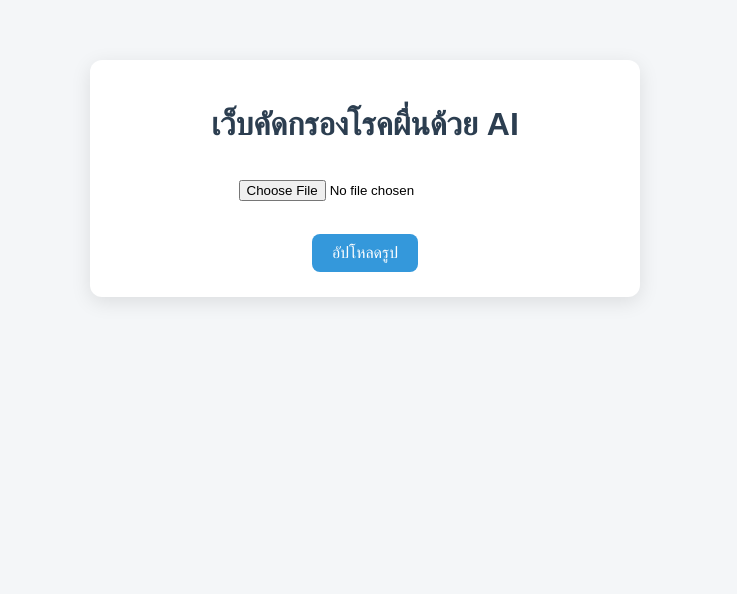
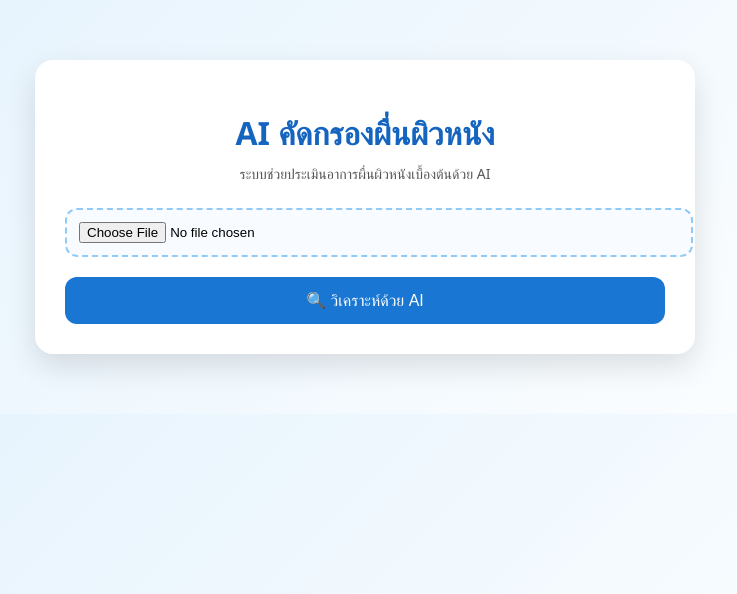
Before and after one commit to jmobiless2018-blip/ai-skin-web, a Flask app: page / in a window 1280 px wide. Shown: the top 594 px of the page, without its empty margins (275-1012 px from the left). Run offline with Flask 3, Linux system fonts and the light colour scheme.

Commit message:
make website responsive and improve UI

```diff
--- a/requirements.txt
+++ b/requirements.txt
@@ -1,5 +1,3 @@
 flask
-gunicorn
+numpy
 pillow
-numpy
-tensorflow
--- /dev/null
+++ b/static/style.css
@@ -0,0 +1,93 @@
+body {
+    font-family: "Segoe UI", Tahoma, sans-serif;
+    background: linear-gradient(135deg, #e3f2fd, #ffffff);
+    margin: 0;
+    padding: 0;
+}
+
+.container {
+    max-width: 600px;
+    margin: 60px auto;
+    background: #ffffff;
+    border-radius: 18px;
+    padding: 30px;
+    box-shadow: 0 12px 30px rgba(0,0,0,0.12);
+}
+
+h1 {
+    text-align: center;
+    color: #1565c0;
+    margin-bottom: 10px;
+}
+
+.subtitle {
+    text-align: center;
+    color: #555;
+    font-size: 14px;
+    margin-bottom: 25px;
+}
+
+input[type="file"] {
+    width: 100%;
+    padding: 12px;
+    border: 2px dashed #90caf9;
+    border-radius: 12px;
+    background: #f8fbff;
+    cursor: pointer;
+}
+
+button {
+    width: 100%;
+    margin-top: 20px;
+    padding: 14px;
+    font-size: 16px;
+    border: none;
+    border-radius: 12px;
+    background: #1976d2;
+    color: white;
+    cursor: pointer;
+}
+
+button:hover {
+    background: #1565c0;
+}
+
+.result-box {
+    margin-top: 25px;
+    padding: 20px;
+    background: #f1f8ff;
+    border-radius: 12px;
+}
+
+.result-box strong {
+    color: #0d47a1;
+}
+/* Progress Bar */
+.progress-container {
+    margin-top: 15px;
+}
+
+.progress-bar-bg {
+    width: 100%;
+    height: 18px;
+    background: #e0e0e0;
+    border-radius: 10px;
+    overflow: hidden;
+}
+
+.progress-bar-fill {
+    height: 100%;
+    width: 0;
+    background: linear-gradient(90deg, #42a5f5, #1e88e5);
+    border-radius: 10px;
+    animation: fillBar 1.5s ease-out forwards;
+}
+
+@keyframes fillBar {
+    from {
+        width: 0;
+    }
+    to {
+        width: var(--progress);
+    }
+}
--- a/templates/index.html
+++ b/templates/index.html
@@ -1,17 +1,25 @@
 <!DOCTYPE html>
-<html>
+<html lang="th">
 <head>
     <meta charset="UTF-8">
-    <title>AI คัดกรองโรคผื่น</title>
-<link rel="stylesheet" href="{{ url_for('static', filename='css/style.css') }}">
+    <meta name="viewport" content="width=device-width, initial-scale=1.0">
+    <title>AI Skin Screening</title>
+    <link rel="stylesheet" href="{{ url_for('static', filename='style.css') }}">
 </head>
+
 <body>
-    <div class="container">
-    <h1>เว็บคัดกรองโรคผื่นด้วย AI</h1>
+
+<div class="container">
+    <h1>AI คัดกรองผื่นผิวหนัง</h1>
+    <div class="subtitle">
+        ระบบช่วยประเมินอาการผื่นผิวหนังเบื้องต้นด้วย AI
+    </div>
 
     <form action="/upload" method="post" enctype="multipart/form-data">
         <input type="file" name="image" required>
-        <br><br>
-        <button type="submit">อัปโหลดรูป</button>
+        <button type="submit">🔍 วิเคราะห์ด้วย AI</button>
     </form>
 </div>
+
+</body>
+</html>
```
Also changed, not shown: templates/result.html (+16 -100 lines).
